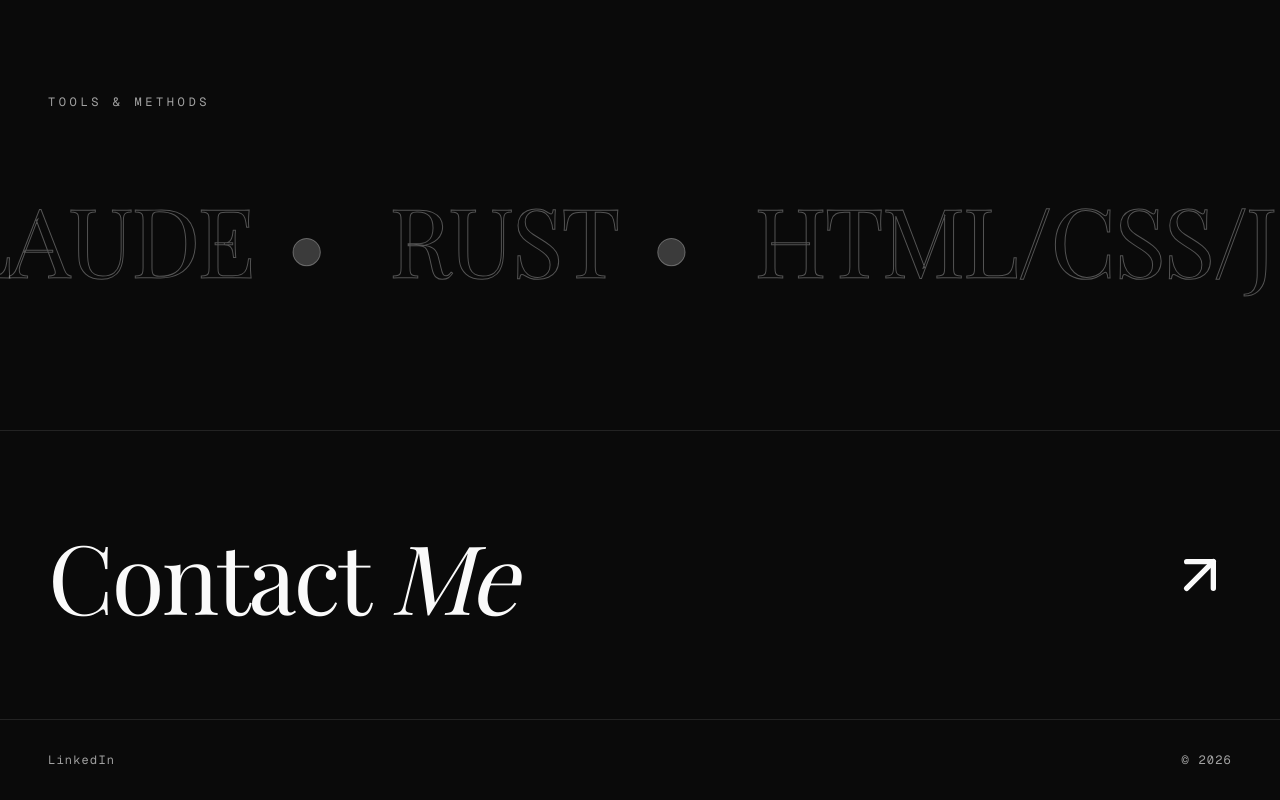
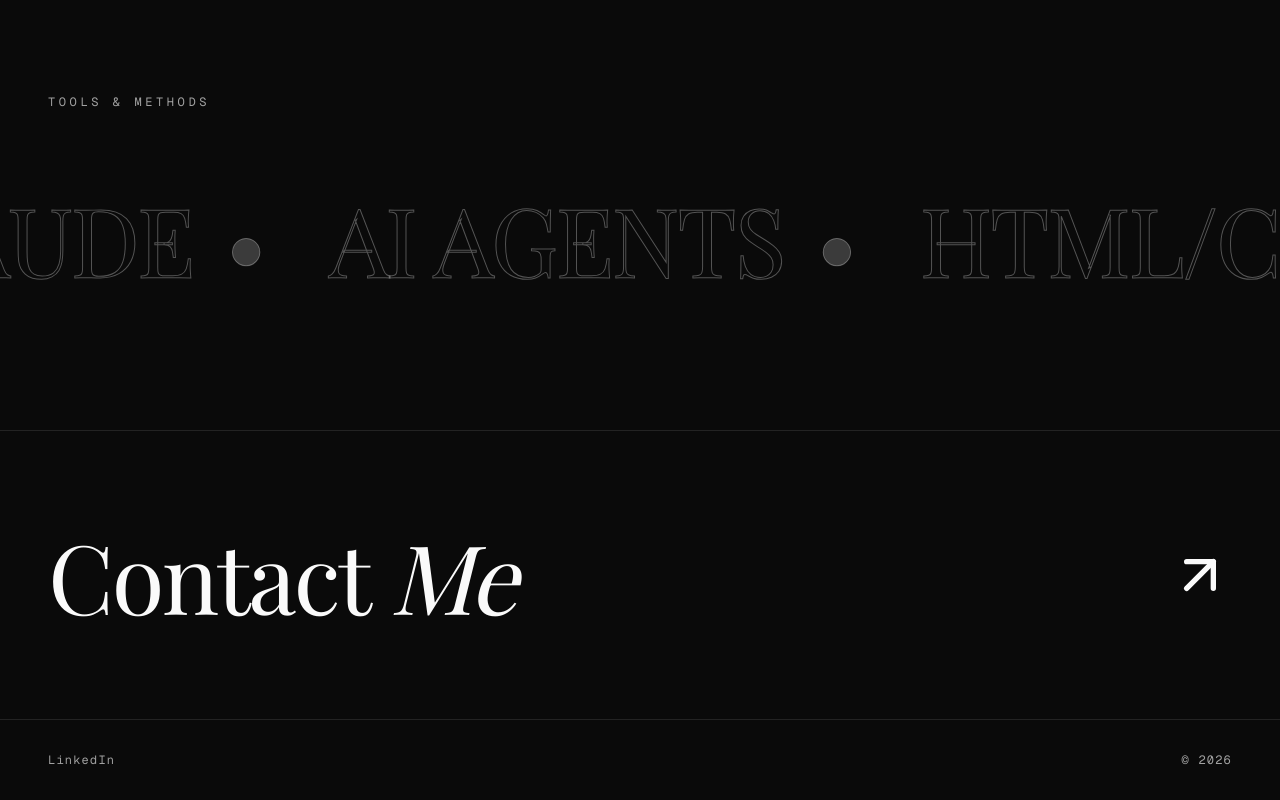
Before and after one commit to NasserKK/product-designer-portfolio, a Next.js app: page / in a window 1280 px wide. Shown: the part 4674-5474 px from the top of the page. Built offline with nearby package versions, Linux system fonts and the light colour scheme; a web font is replaced by a local one.

Commit message:
tech-marquee update

```diff
--- a/components/tech-marquee.tsx
+++ b/components/tech-marquee.tsx
@@ -5,7 +5,7 @@ import { motion } from "framer-motion"
 const techItems = [
   "FIGMA",
   "CLAUDE",
-  "RUST",
+  "AI AGENTS",
   "HTML/CSS/JS",
 ]
 
```
